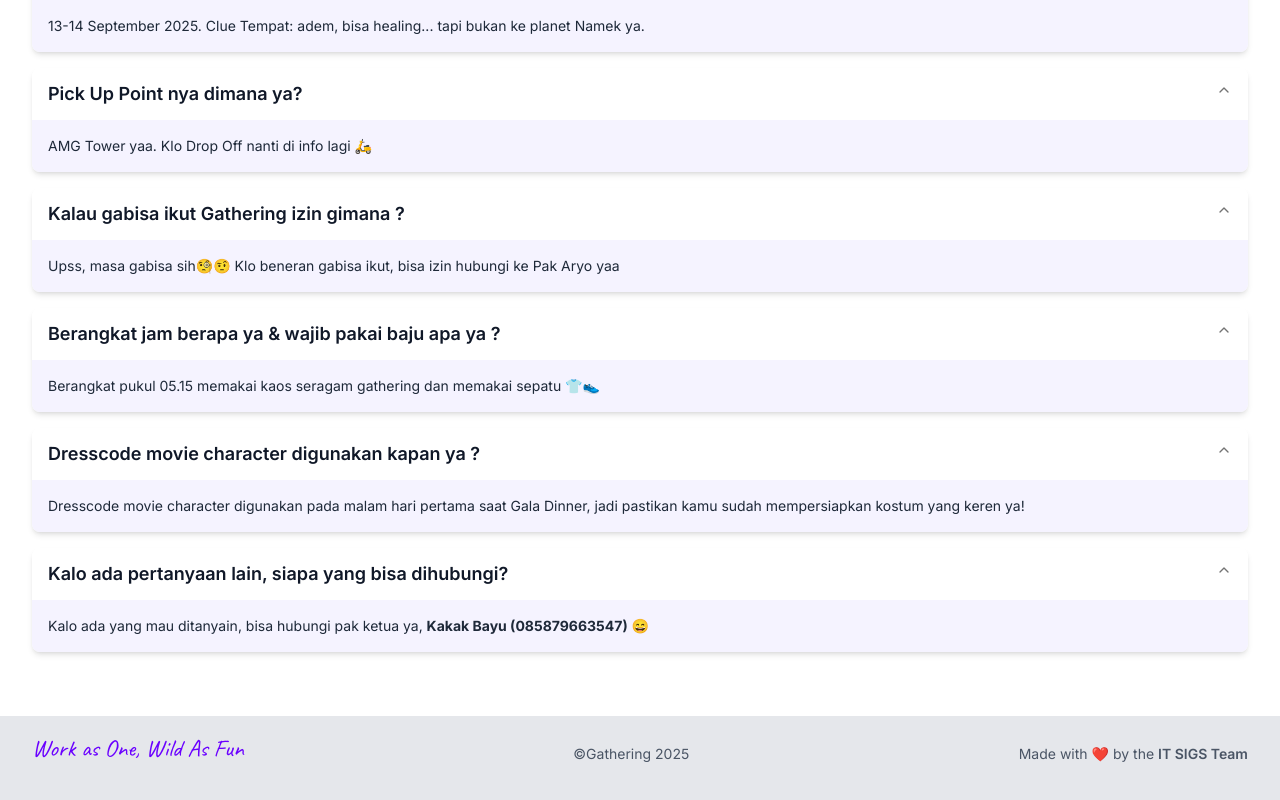
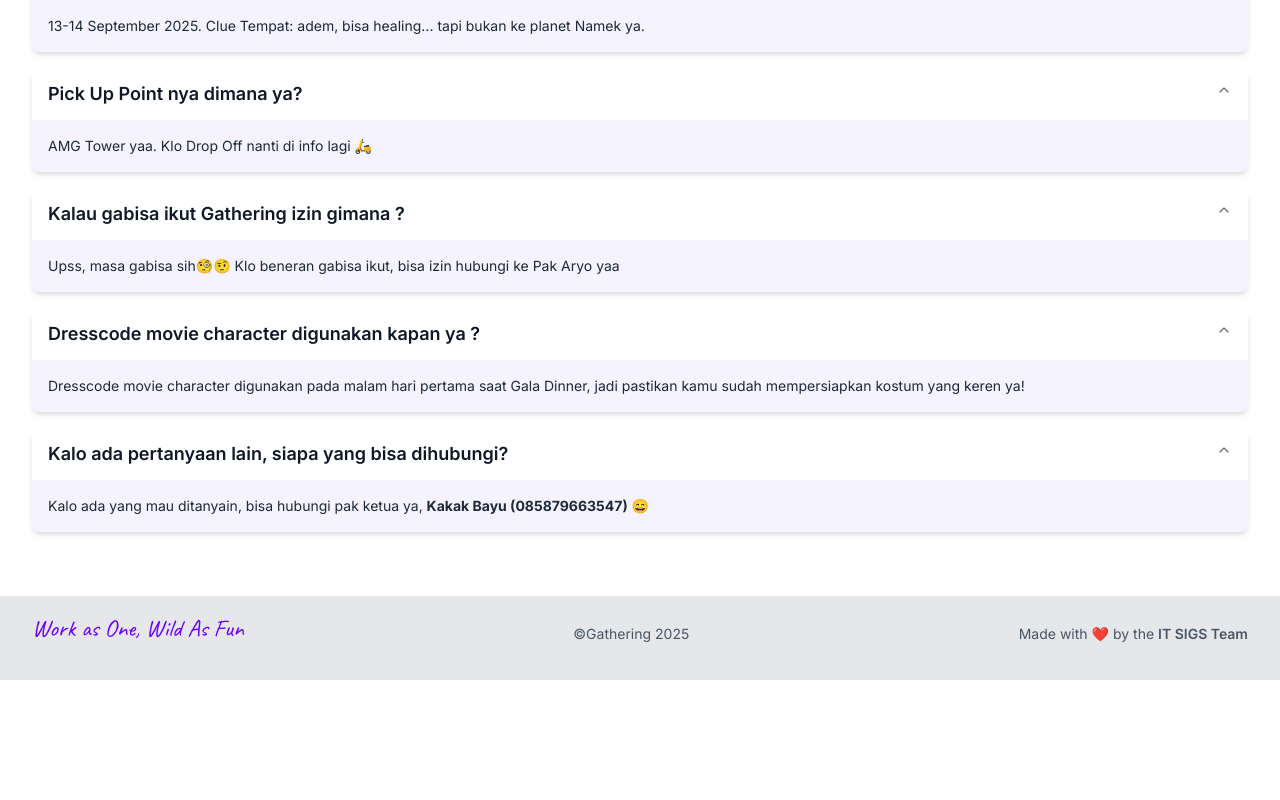
Before and after one commit to mirzaq19/sigs-gathering, a Next.js app: page /guidelines in a window 1280 px wide. Shown: the part 1073-1873 px from the top of the page. After the commit the page ends 1753 px from the top, so only its background shows below. Built offline with nearby package versions, Linux system fonts and the light colour scheme.

Commit message:
fix: remove outdated FAQ question about departure time and dress code

```diff
--- a/components/faq-section.tsx
+++ b/components/faq-section.tsx
@@ -50,11 +50,6 @@ const FAQSection = ({ className }: FAQSectionProps) => {
       question: 'Kalau gabisa ikut Gathering izin gimana ?',
       answer:
         'Upss, masa gabisa sih🧐🤨 Klo beneran gabisa ikut, bisa izin hubungi ke Pak Aryo yaa',
-    },
-    {
-      question: 'Berangkat jam berapa ya & wajib pakai baju apa ya ?',
-      answer:
-        'Berangkat pukul 05.15 memakai kaos seragam gathering dan memakai sepatu 👕👟',
     },
     {
       question: 'Dresscode movie character digunakan kapan ya ? ',
```
